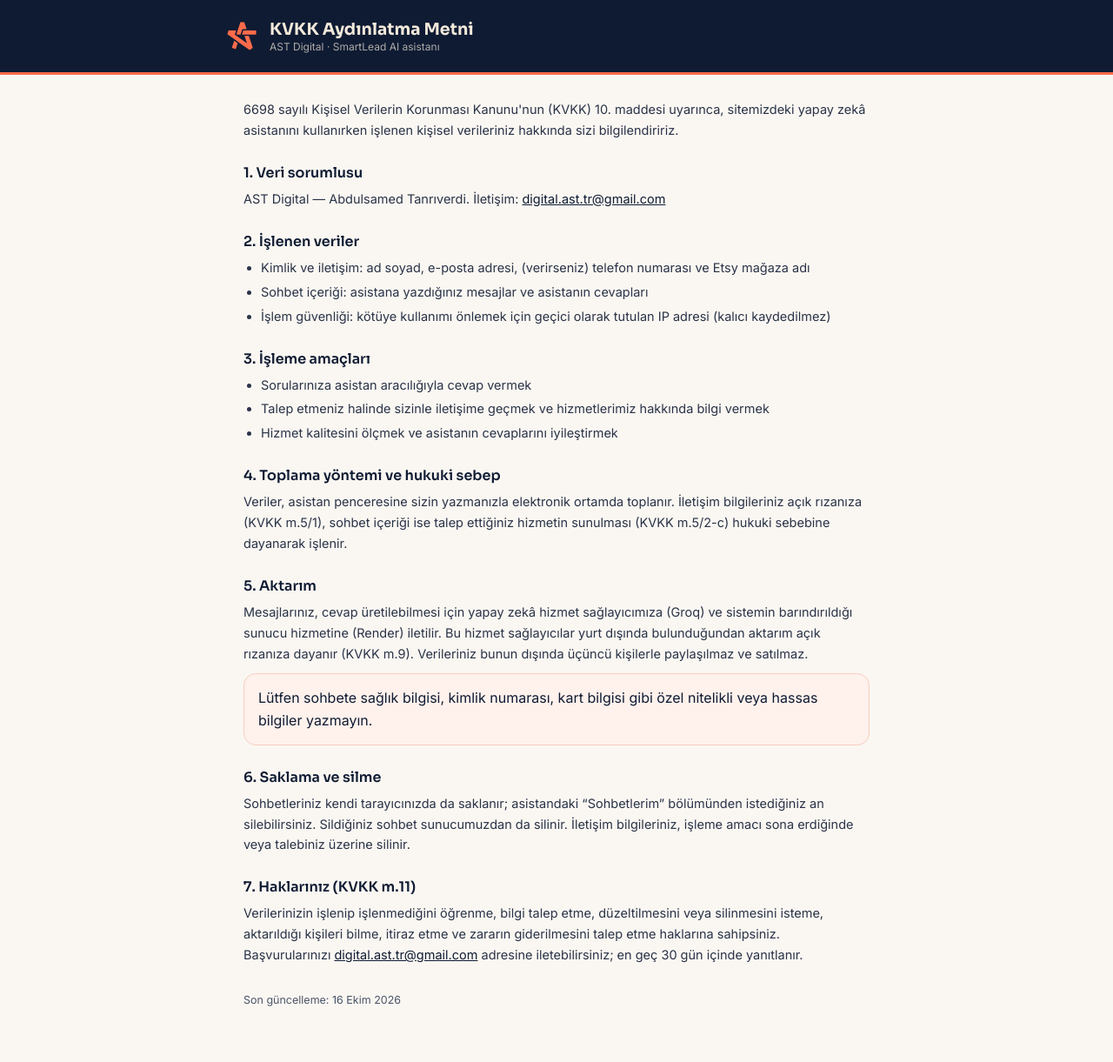
After one commit to Allahverdyy/smartlead-ai, a Flask app: template app/templates/kvkk.html in a window 1280 px wide. The commit adds this page. Shown: the whole page at 87% size. Run offline with Flask 3, Linux system fonts and the light colour scheme; the template is opened without the code that fills it, so the values that code supplies are empty.

Commit message:
KVKK onayi, Velo panel kodu, Ingilizce baslik kurali, belgeler

```diff
--- a/app/database.py
+++ b/app/database.py
@@ -29,13 +29,15 @@ def init_db(app):
             mesaj       TEXT,
             etsy_magaza TEXT,
             eposta      TEXT,
+            kvkk_onay   TEXT,
             tarih       TEXT DEFAULT (datetime('now', 'localtime'))
         )
     """)
     # Eski veritabanında e-posta sütunu yoksa ekle (telefonsuz lead'de telefon '' olarak saklanır)
     sutunlar = [satir[1] for satir in db.execute("PRAGMA table_info(leads)").fetchall()]
-    if 'eposta' not in sutunlar:
-        db.execute("ALTER TABLE leads ADD COLUMN eposta TEXT")
+    for sutun in ('eposta', 'kvkk_onay'):               # sabit adlar, kullanıcı girdisi değil
+        if sutun not in sutunlar:
+            db.execute(f"ALTER TABLE leads ADD COLUMN {sutun} TEXT")
     # Form doldurulmasa da her sohbet kaydedilir (oturum = sayfa açılışında üretilen rastgele kimlik)
     db.execute("""
         CREATE TABLE IF NOT EXISTS sohbetler (
@@ -60,7 +62,8 @@ def lead_ekle(isim, telefon, mesaj, etsy_magaza=None, eposta=None):
     """Yeni lead kaydeder, oluşan kaydın id'sini döndürür."""
     db = get_db()
     imlec = db.execute(
-        "INSERT INTO leads (isim, telefon, mesaj, etsy_magaza, eposta) VALUES (?, ?, ?, ?, ?)",
+        "INSERT INTO leads (isim, telefon, mesaj, etsy_magaza, eposta, kvkk_onay) "
+        "VALUES (?, ?, ?, ?, ?, datetime('now', 'localtime'))",   # onay zamanı: kanıt olarak saklanır
         (isim, telefon or '', mesaj, etsy_magaza, eposta)
     )
     db.commit()
--- a/app/routes.py
+++ b/app/routes.py
@@ -38,6 +38,12 @@ def ana_sayfa():
 def widget():
     """Wix popup'ına gömülen sohbet penceresi (aynı arayüz, kenar boşluksuz ve tam ekran)."""
     return render_template('index.html', gomulu=True)
+
+
+@sayfalar.route('/kvkk')
+def kvkk():
+    """KVKK Aydınlatma Metni (giriş ekranındaki onay kutusundan bağlanır)."""
+    return render_template('kvkk.html')
 
 
 @sayfalar.route('/dashboard')
@@ -145,7 +151,9 @@ def sohbet():
     eposta = str(veri.get('eposta') or '').strip().lower()
     eposta = eposta if len(eposta) <= 120 and EPOSTA_DESENI.match(eposta) else None
 
-    iletisim = _sohbetteki_iletisim(mesaj) if oturum else None   # kaydedemeyeceksek 'aldım' dedirtmeyiz
+    kvkk_onay = veri.get('kvkk_onay') is True
+    # Sohbete yazılan telefon yalnızca KVKK onayı verildiyse kaydedilir; kaydedemeyeceksek 'aldım' dedirtmeyiz
+    iletisim = _sohbetteki_iletisim(mesaj) if (oturum and kvkk_onay) else None
     try:
         cevap = ai_service.yanit_uret(mesaj, gecmis, iletisim_alindi=bool(iletisim), isim=isim)
     except AIServiceError as e:
@@ -186,6 +194,8 @@ def lead_kaydet():
     oturum = str(veri.get('oturum') or '')
     isim = re.sub(r'\s+', ' ', isim)            # fazla boşlukları tek boşluğa indir
 
+    if veri.get('kvkk_onay') is not True:
+        return _hata('Devam etmek için KVKK Aydınlatma Metni onayı gereklidir.', 400)
     if not isim or not (telefon or eposta):
         return _hata('İsim ve telefon (veya e-posta) zorunludur.', 400)
     if not ISIM_DESENI.match(isim):
--- /dev/null
+++ b/app/templates/kvkk.html
@@ -0,0 +1,78 @@
+<!doctype html>
+<html lang="tr">
+<head>
+<meta charset="utf-8">
+<meta name="viewport" content="width=device-width, initial-scale=1">
+<title>KVKK Aydınlatma Metni · AST Digital</title>
+<link href="https://fonts.googleapis.com/css2?family=Sora:wght@600;700&family=Inter:wght@400;500;600&display=swap" rel="stylesheet">
+<style>
+  :root { --navy:#0F1B33; --mercan:#FF6B4A; --krem:#F2E9DA; --kum:#FAF7F2; --gri:#4A5468; --cizgi:#E4D8C4; }
+  * { box-sizing:border-box; margin:0; padding:0; }
+  body { font-family:Inter, sans-serif; background:var(--kum); color:var(--navy); line-height:1.65; }
+  header { background:var(--navy); color:var(--krem); padding:22px 20px; border-bottom:3px solid var(--mercan); }
+  header div { max-width:760px; margin:0 auto; display:flex; align-items:center; gap:14px; }
+  header img { width:36px; }
+  header h1 { font:700 19px Sora, sans-serif; }
+  header small { display:block; font:400 12px Inter; opacity:.7; }
+  main { max-width:760px; margin:0 auto; padding:28px 20px 60px; }
+  h2 { font:600 16px Sora, sans-serif; margin:26px 0 8px; }
+  p, li { font-size:14.5px; color:#2a3348; }
+  ul { padding-left:20px; display:grid; gap:4px; }
+  .kutu { background:#fff; border:1px solid var(--cizgi); border-radius:14px; padding:14px 16px; margin-top:10px; }
+  .not { background:#fff1ec; border-color:#f6cdbf; }
+  a { color:var(--navy); }
+  footer { font-size:12.5px; color:var(--gri); margin-top:30px; }
+</style>
+</head>
+<body>
+<header><div>
+  <img src="{{ url_for('static', filename='ast-sembol.svg') }}" alt="AST Digital">
+  <h1>KVKK Aydınlatma Metni<small>AST Digital · SmartLead AI asistanı</small></h1>
+</div></header>
+<main>
+  <p>6698 sayılı Kişisel Verilerin Korunması Kanunu'nun (KVKK) 10. maddesi uyarınca, sitemizdeki yapay zekâ asistanını
+     kullanırken işlenen kişisel verileriniz hakkında sizi bilgilendiririz.</p>
+
+  <h2>1. Veri sorumlusu</h2>
+  <p>AST Digital — Abdulsamed Tanrıverdi. İletişim: <a href="mailto:digital.ast.tr@gmail.com">digital.ast.tr@gmail.com</a></p>
+
+  <h2>2. İşlenen veriler</h2>
+  <ul>
+    <li>Kimlik ve iletişim: ad soyad, e-posta adresi, (verirseniz) telefon numarası ve Etsy mağaza adı</li>
+    <li>Sohbet içeriği: asistana yazdığınız mesajlar ve asistanın cevapları</li>
+    <li>İşlem güvenliği: kötüye kullanımı önlemek için geçici olarak tutulan IP adresi (kalıcı kaydedilmez)</li>
+  </ul>
+
+  <h2>3. İşleme amaçları</h2>
+  <ul>
+    <li>Sorularınıza asistan aracılığıyla cevap vermek</li>
+    <li>Talep etmeniz halinde sizinle iletişime geçmek ve hizmetlerimiz hakkında bilgi vermek</li>
+    <li>Hizmet kalitesini ölçmek ve asistanın cevaplarını iyileştirmek</li>
+  </ul>
+
+  <h2>4. Toplama yöntemi ve hukuki sebep</h2>
+  <p>Veriler, asistan penceresine sizin yazmanızla elektronik ortamda toplanır. İletişim bilgileriniz açık rızanıza
+     (KVKK m.5/1), sohbet içeriği ise talep ettiğiniz hizmetin sunulması (KVKK m.5/2-c) hukuki sebebine dayanarak işlenir.</p>
+
+  <h2>5. Aktarım</h2>
+  <p>Mesajlarınız, cevap üretilebilmesi için yapay zekâ hizmet sağlayıcımıza (Groq) ve sistemin barındırıldığı sunucu
+     hizmetine (Render) iletilir. Bu hizmet sağlayıcılar yurt dışında bulunduğundan aktarım açık rızanıza dayanır
+     (KVKK m.9). Verileriniz bunun dışında üçüncü kişilerle paylaşılmaz ve satılmaz.</p>
+  <div class="kutu not">Lütfen sohbete sağlık bilgisi, kimlik numarası, kart bilgisi gibi özel nitelikli veya hassas
+     bilgiler yazmayın.</div>
+
+  <h2>6. Saklama ve silme</h2>
+  <p>Sohbetleriniz kendi tarayıcınızda da saklanır; asistandaki “Sohbetlerim” bölümünden istediğiniz an silebilirsiniz.
+     Sildiğiniz sohbet sunucumuzdan da silinir. İletişim bilgileriniz, işleme amacı sona erdiğinde veya talebiniz
+     üzerine silinir.</p>
+
+  <h2>7. Haklarınız (KVKK m.11)</h2>
+  <p>Verilerinizin işlenip işlenmediğini öğrenme, bilgi talep etme, düzeltilmesini veya silinmesini isteme, aktarıldığı
+     kişileri bilme, itiraz etme ve zararın giderilmesini talep etme haklarına sahipsiniz. Başvurularınızı
+     <a href="mailto:digital.ast.tr@gmail.com">digital.ast.tr@gmail.com</a> adresine iletebilirsiniz; en geç 30 gün içinde
+     yanıtlanır.</p>
+
+  <footer>Son güncelleme: 16 Ekim 2026</footer>
+</main>
+</body>
+</html>
--- a/config.py
+++ b/config.py
@@ -43,7 +43,8 @@ class Config:
         "ETSY: Marka, takım, ünlü, karakter, tescilli etkinlik adı (FIFA, World Cup, Disney, Nike, kulüpler) ve "
         "'Official/Licensed' gibi ifadeler önerme; istenirse bunun listing'in kaldırılmasına yol açabileceğini söyle. "
         "Sınırlar: başlık en fazla 140 karakter, en fazla 13 etiket, etiket en fazla 20 karakter; yıl ekleme, "
-        "kelimeleri bitişik yazma.\n"
+        "kelimeleri bitişik yazma. Alıcılar yurt dışında: başlık ve etiket örneklerini yalnızca İngilizce yaz, "
+        "Türkçe kelime karıştırma.\n"
         "ÜCRETSİZ ÖRNEK: Başlık/etiket istenirse yalnızca 1 başlık ve en fazla 5 etiket ver, açıklama yazma; sonra "
         "farkı anlat: üye panelindeki listing aracı 50-90 karakterlik başlık, tam 13 etiket ve açıklamayı birlikte "
         "hazırlar, marka riskli kelimeleri ayıklar, mockup stüdyosuyla görsel üretir; Freemium'da günde 5 listing ücretsiz.\n"
```
Also changed, not shown: app/templates/index.html (+22 -7 lines), docs/MIMARI.md (+40 -10 lines), tests/test_ai_service.py (+2 -2 lines), tests/test_api.py (+52 -27 lines), wix/backend/smartlead.web.js (added, +52 -0 lines), wix/pages/yonetim-paneli.js (added, +183 -0 lines), README.md.
